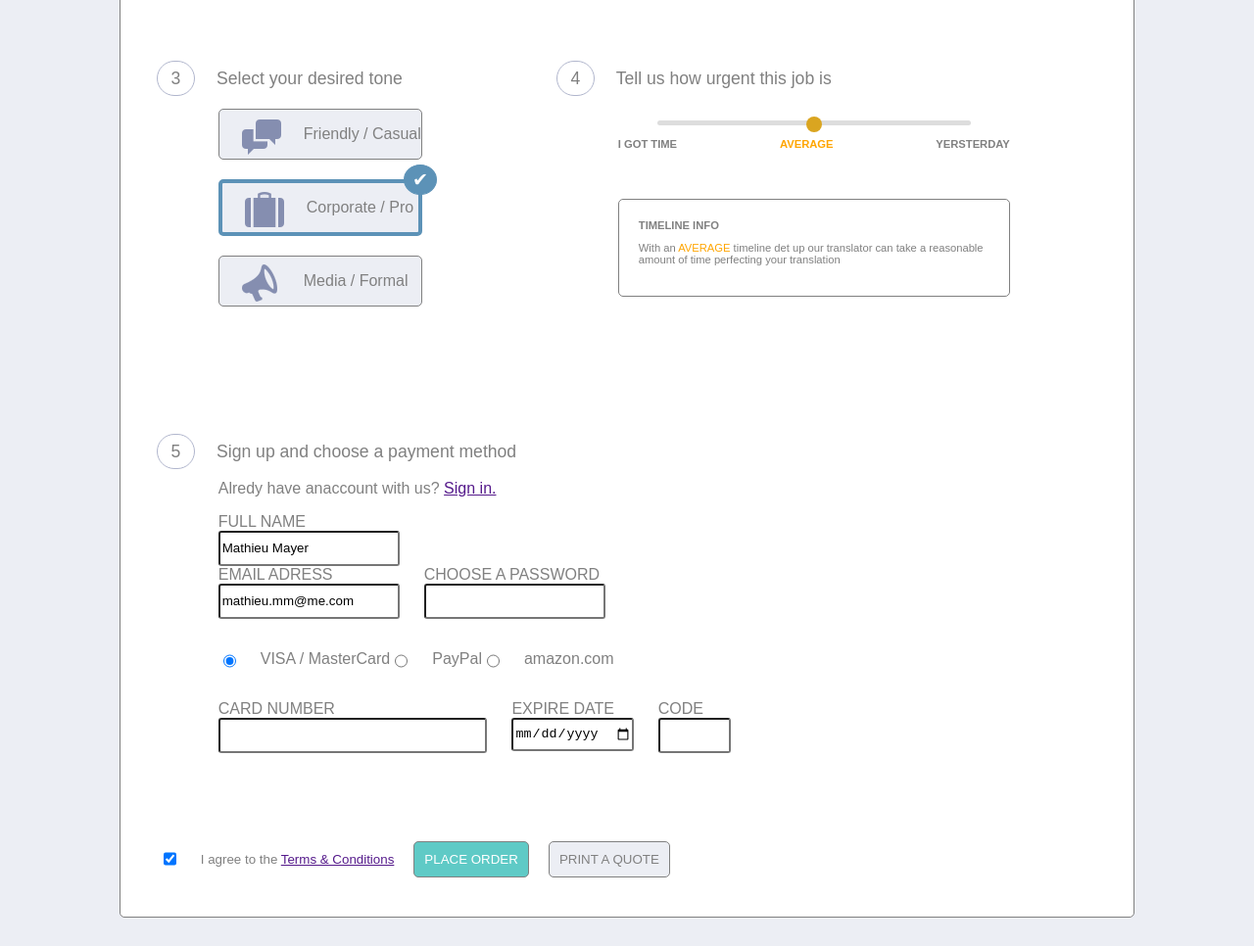
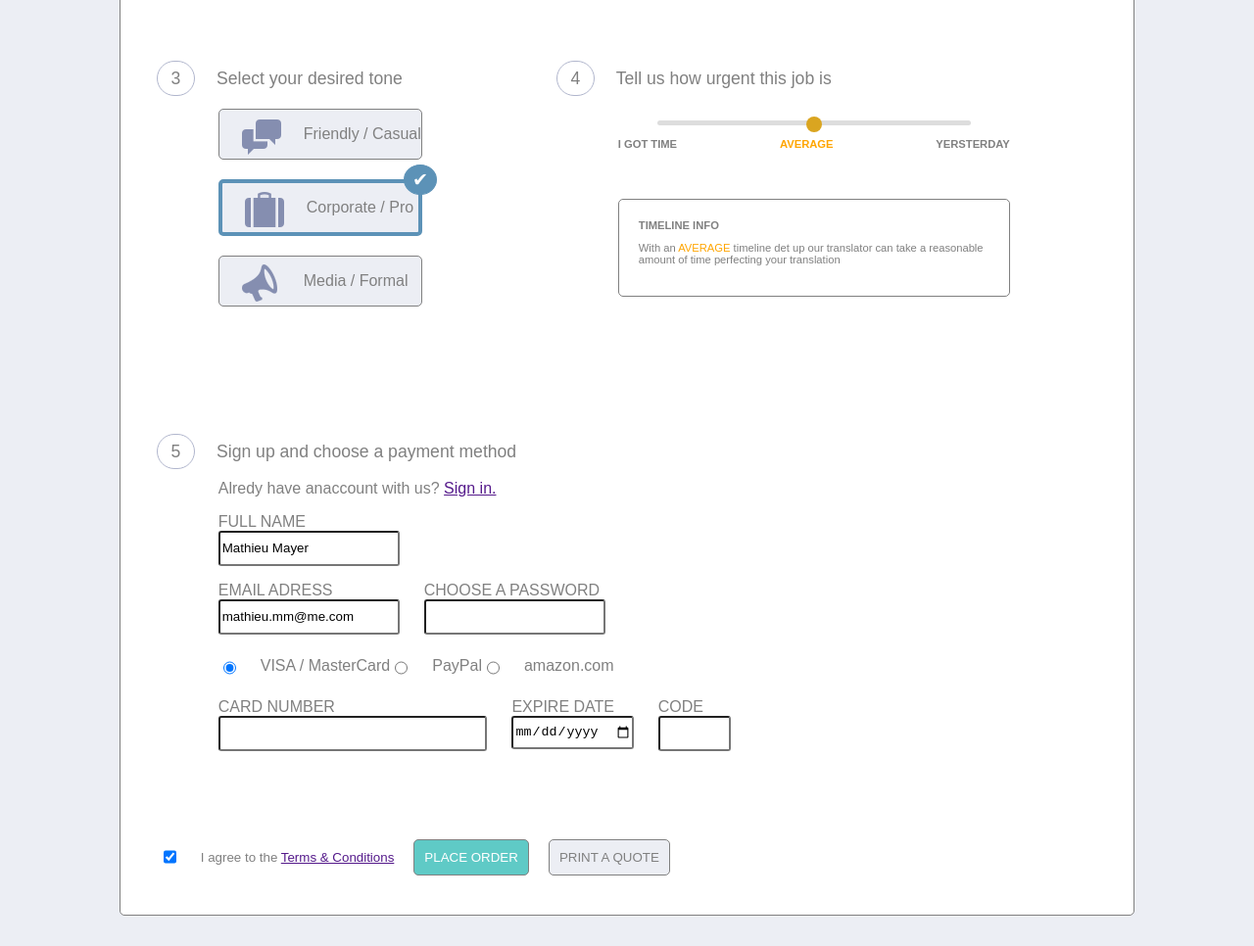
Before and after one commit to Dmitriy-Yarygin/kottans-js-2016, a plain HTML site: page week02/Домашка №3 (#4)/index.html in a window 1280 px wide. Shown: the part 1303-2269 px from the top of the page at 98% size. Drawn offline with Linux system fonts and the light colour scheme.

Commit message:
Домаашка №4 (81%)

```diff
--- a/week02/Домашка №3 (#4)/css/style.css
+++ b/week02/Домашка №3 (#4)/css/style.css
@@ -208,6 +208,7 @@ button{
 }
 .Choose-your-languages>div{
   display: flex;
+  flex-wrap: wrap;
   /*flex-direction: raw; */
   align-items: center;
 }
@@ -427,22 +428,17 @@ background: #ccc;
 }
 
 /*   555555555555555555555555555555555555555555555555555555555555555555555      */
-.item5{
+.sign-in-and-payment-method>div{
+  margin-top: 1em;
 }
-.oneByOne{
+.sign-in-email-password, .paySys, .card{
   display: flex;
+  flex-wrap: wrap;
   flex-direction: row;
 }
-.paySys {
-  margin-top: 25px;
-  display: flex;
-  flex-direction: row;
-  align-items: center;
-}
-.card {
-  margin-top: 25px;
-  display: flex;
-  flex-direction: row;
+.paySys>label{
+    display: flex;
+    align-items: center;
 }
 .cardNumber{
   width: 20em;
--- a/week02/Домашка №3 (#4)/index.html
+++ b/week02/Домашка №3 (#4)/index.html
@@ -164,13 +164,13 @@
 	    </div>
   </section>
 
-  <section class="item5">
+  <section class="sign-in-and-payment-method">
 	    <p class="itemTitle"> Sign up and choose a payment method</p>
 	    <p>Alredy have anaccount with us? <a href="" >Sign in.</a></p>
 
-	        <label> FULL NAME <br>
-	        <input type="text" value="Mathieu Mayer">  </label>
-	    <div class="oneByOne">
+        <label> FULL NAME <br>
+        <input type="text" value="Mathieu Mayer">  </label>
+	    <div class="sign-in-email-password">
 	      <div>
 	        <label> EMAIL ADRESS <br>
 	        <input type="email" value="mathieu.mm@me.com"></label>
@@ -180,22 +180,26 @@
 	        <input type="password"></label>
 	      </div>
 	    </div>
+
 	    <div class="paySys">
+	    	<label for="paySysVISAorMC">
 	            <input type="radio" name="paySys" value="VISAorMC" id="paySysVISAorMC" checked>
-	    		<label for="paySysVISAorMC"> VISA / MasterCard </label>
+	    		VISA / MasterCard </label>
+    		<label for="paySysPayPal">
 	            <input type="radio" name="paySys" value="PayPal" id="paySysPayPal">
-	    		<label for="paySysPayPal"> PayPal </label>
+	    		 PayPal </label>
+    		<label for="paySysAmazon">
 	            <input type="radio" name="paySys" value="amazon" id="paySysAmazon">
-	    		<label for="paySysAmazon"> amazon.com </label>
+	    		 amazon.com </label>
 	    </div>
 
 	    <div class="card">
-	        <label>CARD NUMBER <br>
-	            <input type="text" autocomplete="off" class="cardNumber" maxlength="19" tabindex="3" error-hint="Некорректные данные"> </label>
-	        <label>EXPIRE DATE <br>
-	            <input type="date" class="cardDate" > </label>
-	        <label>CODE<br>
-	            <input class="cardCNN" maxlength="3"> </label>
+	    	<div><label>CARD NUMBER <br>
+	            <input type="text" autocomplete="off" class="cardNumber" maxlength="19" tabindex="3" error-hint="Некорректные данные"> </label></div>
+	    	<div><label>EXPIRE DATE <br>
+	            <input type="date" class="cardDate" > </label></div>
+	    	<div><label>CODE<br>
+	            <input class="cardCNN" maxlength="3"> </label></div>
 	    </div>
   </section>
 
```
